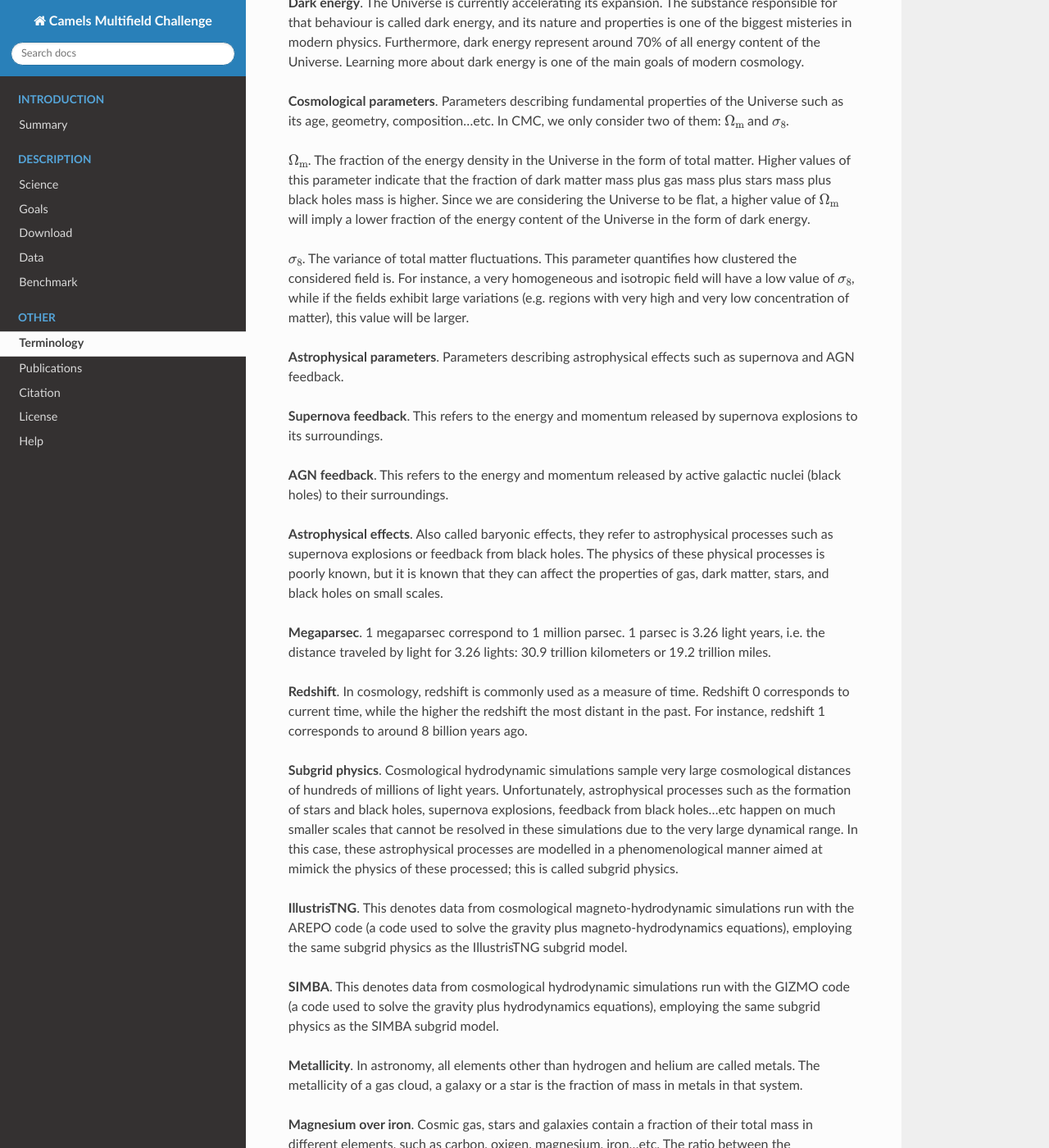
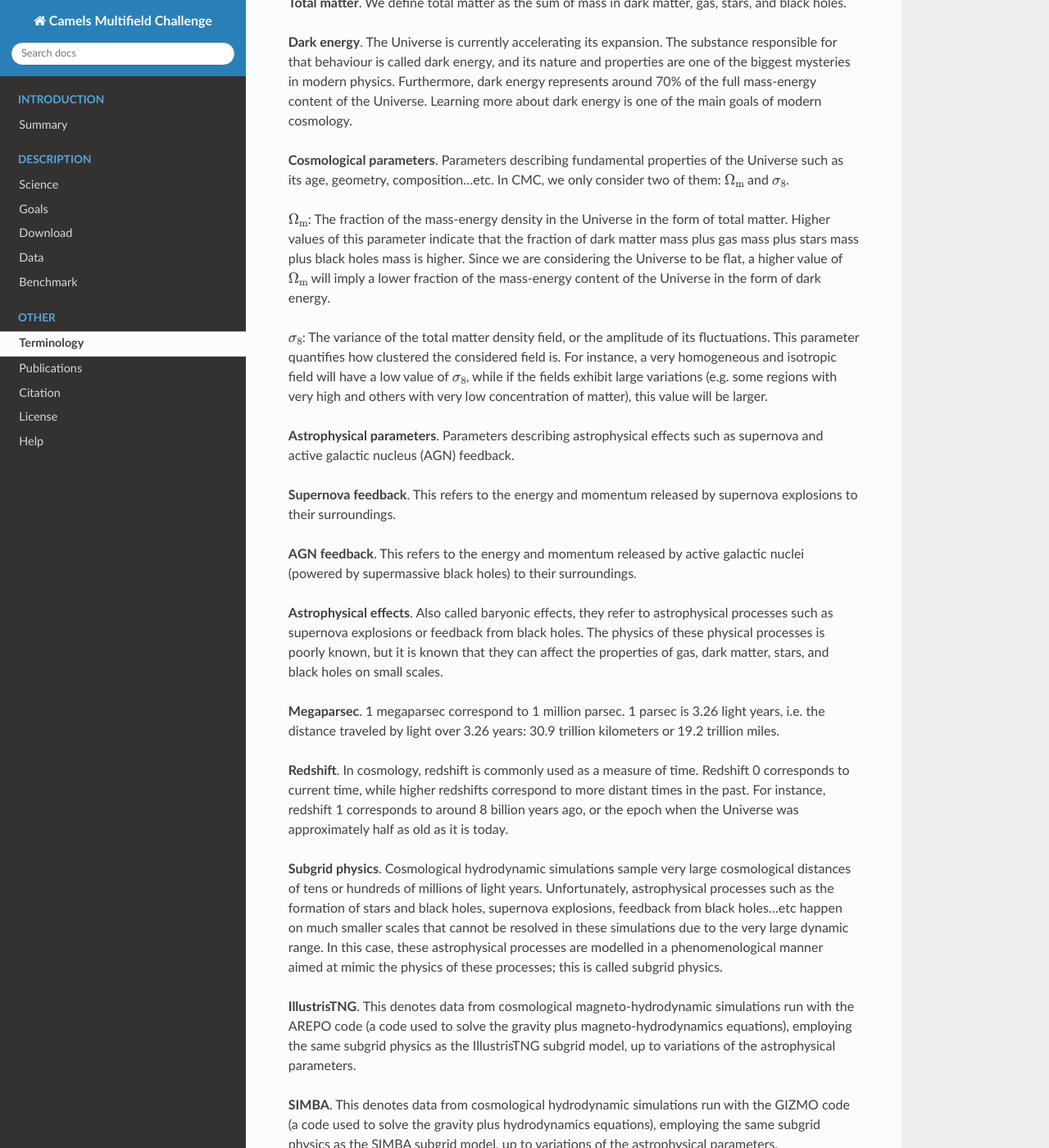
Before and after one commit to franciscovillaescusa/CAMELS_Multifield_Challenge, a Sphinx documentation site: the page built from docs/source/terminology.rst, in a window 1280 px wide and 1400 px high, scrolled down 360 px. Shown: the whole window at 82% size. Built offline with Sphinx 7.4.7 and the Read the Docs theme 2.0.0, drawn with Linux system fonts in a browser that asks for light colours; some of the changed text lies outside the part shown.

Commit message:
typos and other light edits

```diff
--- a/docs/source/description_benckmark.rst
+++ b/docs/source/description_benckmark.rst
@@ -1,7 +1,7 @@
 Benchmark
 =========
 
-For the 2D maps, CMC provides a benchmark to compare the results with. It consists in the codes written to train and test the networks together with their actual weights.
+For the 2D maps, CMC provides a benchmark to compare the results with. It consists of the codes written to train and test the networks together with their actual weights.
 
 Requisites
 ----------
@@ -22,7 +22,7 @@ scripts
 This folder contains the following codes:
 
 - ``architecture.py``. This script contains different architecture models.
-- ``data.py``. This script process the data to train the networks.
+- ``data.py``. This script processes the data to train the networks.
 - ``train.py``. This is the code used to train the network.
 - ``test.py``. This is the code used to test the network.
 
--- a/docs/source/goals.rst
+++ b/docs/source/goals.rst
@@ -1,12 +1,12 @@
 Goals
 =====
 
-Each CMC map is characterized by 6 numbers: two cosmological parameters :math:`\Omega_{\rm m}` (that quantifies the fraction of matter over the total energy content in the Universe), and :math:`\sigma_8` (that set the variance of linear matter fluctuations), and 4 astrophysical parameters :math:`A_{\rm SN1}`, :math:`A_{\rm SN2}`, :math:`A_{\rm AGN1}`, :math:`A_{\rm AGN2}`, that characterized the strength of the astrophysical processes (supernova and AGN feedback).
+Each CMC map is characterized by 6 numbers: two cosmological parameters, :math:`\Omega_{\rm m}` (that quantifies the fraction of matter in the total energy content in the Universe) and :math:`\sigma_8` (that sets the amplitude of matter fluctuations), and 4 astrophysical parameters, :math:`A_{\rm SN1}`, :math:`A_{\rm SN2}`, :math:`A_{\rm AGN1}` and :math:`A_{\rm AGN2}`, which characterize the strength of the astrophysical processes (supernova and black hole, aka AGN, feedback).
 
 CMC goals are:
 
 - Build models to infer the value of the cosmological parameters with the highest accuracy.
-- Build models that trained on one set of simulations (e.g. IllustrisTNG) can infer the correct cosmology when tested on the other set (e.g. SIMBA).
+- Build models that trained on one suite of simulations (e.g. IllustrisTNG) can infer the correct cosmology when tested on the other suite (e.g. SIMBA).
 - Determine the minimum set of fields than contain 90% and 95% of the cosmological and astrophysical information.
 
 We provide access to the benchmark models here
--- a/docs/source/science.rst
+++ b/docs/source/science.rst
@@ -3,8 +3,8 @@ Science
 
 Our Universe is a strange place. All the things we know, from atoms to stars, only constitute about 5% of the Universe's content. The rest is split among dark matter (~25%) and dark energy (~70%). We believe dark matter should be some kind of elementary particle responsible to shaping up the large-scale structure of the Universe. On the other hand, we know very little about dark energy, besides being responsible of the current accelerated expansion of the Universe.
 
-In the most accepted theoretical model, the Universe started with a explosion called the Big Bang. The quantum fluctuations in the primordial plasma were amplified by gravity; dark matter started clustering in those primordial gravitational potentials and making them deeper and more massive, which in turns attracted more dark matter and gas to them. The gas felt into these potentials and cooled down, until stars were formed. This process gave rise to the abundance and spatial distribution of galaxies we observe in the Universe.
+In the most accepted theoretical model, the Universe started with an explosion called the Big Bang. The fluctuations in the primordial plasma, originating from quantum fluctuations during cosmic inflation, were amplified by gravity; dark matter started clustering in those primordial gravitational potential wells, making them deeper and more massive, which in turn attracted more dark matter and gas to them. The gas fell into these potential wells and became cooler and denser, until stars were formed. This process gave rise to the abundance and spatial distribution of galaxies we observe in the Universe.
 
-This model is able to precisely explain a very large and diverse set of cosmological observations, from the temperature anisotropies in the early Universe to the spatial distribution of galaxies in the late Universe. The model has some free parameters describing fundamental properties of the Universe, such as its age, geometry, composition...etc. Determining the value of these parameters with the highest accuracy is one of the main goals of modern cosmology. Knowing the value of these parameters as precise as possible will allow us to shed light on some of the most fundamental questions in physics, such as, What is the nature of dark energy? What is the sum of the neutrino masses? How fast is the Universe expanding?
+This model is able to precisely explain a very large and diverse set of cosmological observations, from the temperature anisotropies in the early Universe to the spatial distribution of galaxies in the present Universe. The model has some free parameters describing fundamental properties of the Universe, such as its age, geometry, composition...etc. Determining the values of these parameters with the highest accuracy is one of the main goals of modern cosmology. Knowing the values of these parameters as precisely as possible will allow us to shed light on some of the most fundamental questions in physics, such as: What is the nature of dark energy? What is the sum of the neutrino masses? How fast is the Universe expanding?
 
-There is a huge amount of information on cosmological observations about the value of the cosmological parameters, but currently is not being extracted since cosmologists do not know how to do it. They usually rely on summary statistics
+There is a huge amount of information in cosmological observations about the values of the cosmological parameters that is currently not being extracted since the non-linear evolution of cosmic structures gives rise to very complicated, and poorly understood, relationships between observables and these fundamental parameters. Cosmologists usually rely on summary statistics of observed data in order to describe those relationships, but a lot of information is lost in the process.
--- a/docs/source/terminology.rst
+++ b/docs/source/terminology.rst
@@ -3,36 +3,36 @@ Terminology
 
 Here we describe briefly some concepts that non-cosmologists may not be familiar with.
 
-**Dark matter**. All matter we know (atoms, molecules, quarks...etc) only represent about 15% of the matter present in the Universe. The other 85% is called dark matter. The effects of dark matter has been observed in many different systems, but the nature and properties of it is still a mistery.
+**Dark matter**. All matter we know (atoms, molecules, quarks...etc) only represent about 15% of the matter present in the Universe. The other 85% is called dark matter, and it is believed to only be subject to, and interact with other types of matter through, the force of gravity but not other forces. The effects of dark matter has been observed in many different systems, but the nature and properties of it is still a mystery.
 
 **Total matter**. We define total matter as the sum of mass in dark matter, gas, stars, and black holes.
 
-**Dark energy**. The Universe is currently accelerating its expansion. The substance responsible for that behaviour is called dark energy, and its nature and properties is one of the biggest misteries in modern physics. Furthermore, dark energy represent around 70% of all energy content of the Universe. Learning more about dark energy is one of the main goals of modern cosmology.
+**Dark energy**. The Universe is currently accelerating its expansion. The substance responsible for that behaviour is called dark energy, and its nature and properties are one of the biggest mysteries in modern physics. Furthermore, dark energy represents around 70% of the full mass-energy content of the Universe. Learning more about dark energy is one of the main goals of modern cosmology.
 
 **Cosmological parameters**. Parameters describing fundamental properties of the Universe such as its age, geometry, composition...etc. In CMC, we only consider two of them: :math:`\Omega_{\rm m}` and :math:`\sigma_8`.
 
-:math:`\Omega_{\rm m}`. The fraction of the energy density in the Universe in the form of total matter. Higher values of this parameter indicate that the fraction of dark matter mass plus gas mass plus stars mass plus black holes mass is higher. Since we are considering the Universe to be flat, a higher value of :math:`\Omega_{\rm m}` will imply a lower fraction of the energy content of the Universe in the form of dark energy.
+:math:`\Omega_{\rm m}`: The fraction of the mass-energy density in the Universe in the form of total matter. Higher values of this parameter indicate that the fraction of dark matter mass plus gas mass plus stars mass plus black holes mass is higher. Since we are considering the Universe to be flat, a higher value of :math:`\Omega_{\rm m}` will imply a lower fraction of the mass-energy content of the Universe in the form of dark energy.
 
-:math:`\sigma_8`. The variance of total matter fluctuations. This parameter quantifies how clustered the considered field is. For instance, a very homogeneous and isotropic field will have a low value of :math:`\sigma_8`, while if the fields exhibit large variations (e.g. regions with very high and very low concentration of matter), this value will be larger.
+:math:`\sigma_8`: The variance of the total matter density field, or the amplitude of its fluctuations. This parameter quantifies how clustered the considered field is. For instance, a very homogeneous and isotropic field will have a low value of :math:`\sigma_8`, while if the fields exhibit large variations (e.g. some regions with very high and others with very low concentration of matter), this value will be larger.
 
-**Astrophysical parameters**. Parameters describing astrophysical effects such as supernova and AGN feedback.
+**Astrophysical parameters**. Parameters describing astrophysical effects such as supernova and active galactic nucleus (AGN) feedback.
 
-**Supernova feedback**. This refers to the energy and momentum released by supernova explosions to its surroundings.
+**Supernova feedback**. This refers to the energy and momentum released by supernova explosions to their surroundings.
 
-**AGN feedback**. This refers to the energy and momentum released by active galactic nuclei (black holes) to their surroundings.
+**AGN feedback**. This refers to the energy and momentum released by active galactic nuclei (powered by supermassive black holes) to their surroundings.
 
 **Astrophysical effects**. Also called baryonic effects, they refer to astrophysical processes such as supernova explosions or feedback from black holes. The physics of these physical processes is poorly known, but it is known that they can affect the properties of gas, dark matter, stars, and black holes on small scales.
 
-**Megaparsec**. 1 megaparsec correspond to 1 million parsec. 1 parsec is 3.26 light   years, i.e. the distance traveled by light for 3.26 lights: 30.9 trillion kilometers or 19.2 trillion miles.
+**Megaparsec**. 1 megaparsec correspond to 1 million parsec. 1 parsec is 3.26 light years, i.e. the distance traveled by light over 3.26 years: 30.9 trillion kilometers or 19.2 trillion miles.
 
-**Redshift**. In cosmology, redshift is commonly used as a measure of time. Redshift 0 corresponds to current time, while the higher the redshift the most distant in the past. For instance, redshift 1 corresponds to around 8 billion years ago.
+**Redshift**. In cosmology, redshift is commonly used as a measure of time. Redshift 0 corresponds to current time, while higher redshifts correspond to more distant times in the past. For instance, redshift 1 corresponds to around 8 billion years ago, or the epoch when the Universe was approximately half as old as it is today.
 
-**Subgrid physics**. Cosmological hydrodynamic simulations sample very large cosmological distances of hundreds of millions of light years. Unfortunately, astrophysical processes such as the formation of stars and black holes, supernova explosions, feedback from black holes...etc happen on much smaller scales that cannot be resolved in these simulations due to the very large dynamical range. In this case, these astrophysical processes are modelled in a phenomenological manner aimed at mimick the physics of these processed; this is called subgrid physics.
+**Subgrid physics**. Cosmological hydrodynamic simulations sample very large cosmological distances of tens or hundreds of millions of light years. Unfortunately, astrophysical processes such as the formation of stars and black holes, supernova explosions, feedback from black holes...etc happen on much smaller scales that cannot be resolved in these simulations due to the very large dynamic range. In this case, these astrophysical processes are modelled in a phenomenological manner aimed at mimic the physics of these processes; this is called subgrid physics.
 
-**IllustrisTNG**. This denotes data from cosmological magneto-hydrodynamic simulations run with the AREPO code (a code used to solve the gravity plus magneto-hydrodynamics equations), employing the same subgrid physics as the IllustrisTNG subgrid model.
+**IllustrisTNG**. This denotes data from cosmological magneto-hydrodynamic simulations run with the AREPO code (a code used to solve the gravity plus magneto-hydrodynamics equations), employing the same subgrid physics as the IllustrisTNG subgrid model, up to variations of the astrophysical parameters.
 
-**SIMBA**. This denotes data from cosmological hydrodynamic simulations run with the GIZMO code (a code used to solve the gravity plus hydrodynamics equations), employing the same subgrid physics as the SIMBA subgrid model.
+**SIMBA**. This denotes data from cosmological hydrodynamic simulations run with the GIZMO code (a code used to solve the gravity plus hydrodynamics equations), employing the same subgrid physics as the SIMBA subgrid model, up to variations of the astrophysical parameters.
 
 **Metallicity**. In astronomy, all elements other than hydrogen and helium are called metals. The metallicity of a gas cloud, a galaxy or a star is the fraction of mass in metals in that system.
 
-**Magnesium over iron**. Cosmic gas, stars and galaxies contain a fraction of their total mass in different elements, such as carbon, oxigen, magnesium, iron...etc. The ratio between the magnesium and iron, Mg/Fe, is an interesting quantity from the point of view of astrophysics. In CMC, we use it to see if we can extract cosmological information from it.
+**Magnesium over iron**. Cosmic gas, stars and galaxies contain a fraction of their total mass in different elements, such as carbon, oxygen, magnesium, iron...etc. The ratio between the magnesium and iron, Mg/Fe, is an interesting quantity from the point of view of astrophysics. In CMC, we use it to see if we can extract cosmological information from it.
```
Also changed, not shown: other parts of docs/source/description_benckmark.rst (+1 -1 lines), docs/source/data.rst (+7 -5 lines), docs/source/description_maps.rst (+13 -11 lines).
